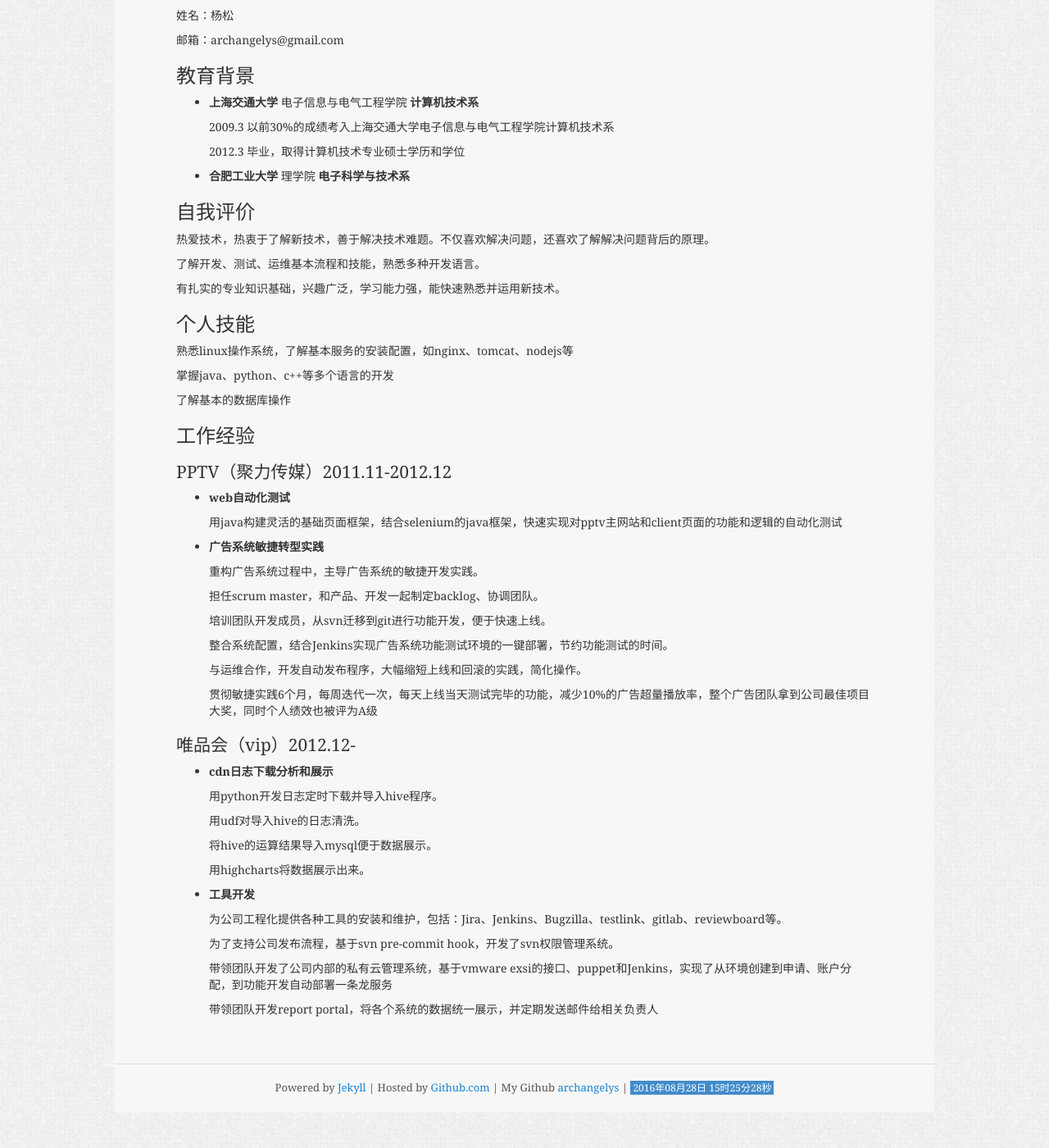
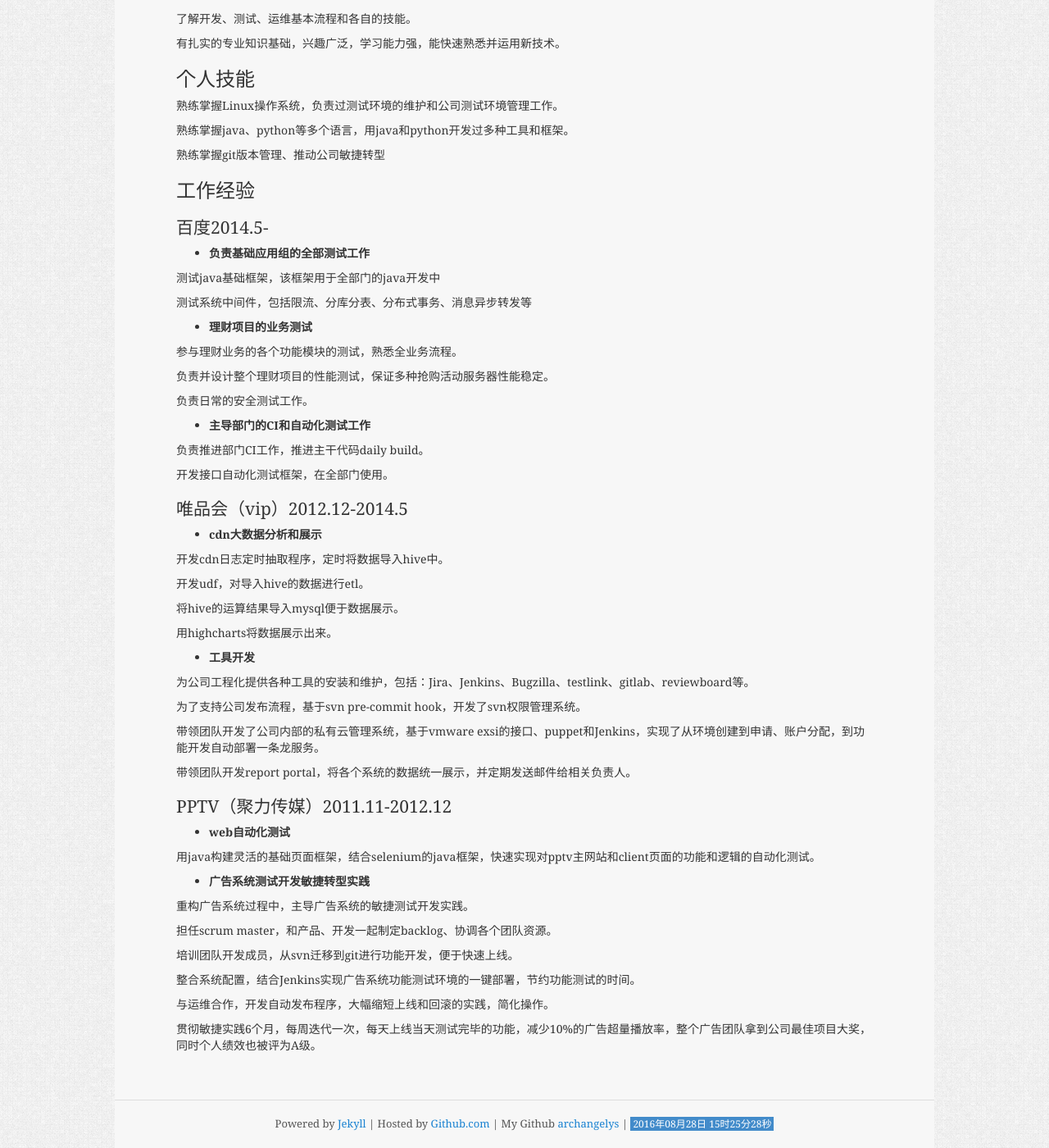
Before and after one commit to archangelys/archangelys.github.io, a Jekyll site: the page built from about.markdown, in a window 1280 px wide and 1400 px high, scrolled down 762 px. Shown: the whole window at 82% size. Built offline with Jekyll 4.4.1, drawn with Linux system fonts in a browser that asks for light colours; Markdown is read by kramdown in place of the engine named in the settings; some of the changed text lies outside the part shown.

Commit message:
renew resume

```diff
--- a/about.markdown
+++ b/about.markdown
@@ -5,7 +5,7 @@
 
 #个人简历
 ##个人信息
-![my photo](/static/resume.jpg "my photo" )
+![my photo](./static/resume.jpg "my photo" )
 
 姓名：杨松
 
@@ -21,63 +21,83 @@
 * **合肥工业大学**  理学院 **电子科学与技术系**
 
 ##自我评价
+熟悉测试领域各种技能，负责过性能测试、安全测试、移动app测试、底层框架测试和CI以及自动化。熟悉测试全流程和多种项目开发测试模式。
 
 热爱技术，热衷于了解新技术，善于解决技术难题。不仅喜欢解决问题，还喜欢了解解决问题背后的原理。
 
-了解开发、测试、运维基本流程和技能，熟悉多种开发语言。
+了解开发、测试、运维基本流程和各自的技能。
 
 有扎实的专业知识基础，兴趣广泛，学习能力强，能快速熟悉并运用新技术。
 
 ##个人技能
 
-熟悉linux操作系统，了解基本服务的安装配置，如nginx、tomcat、nodejs等
+熟练掌握Linux操作系统，负责过测试环境的维护和公司测试环境管理工作。
 
-掌握java、python、c++等多个语言的开发
+熟练掌握java、python等多个语言，用java和python开发过多种工具和框架。
 
-了解基本的数据库操作
+熟练掌握git版本管理、推动公司敏捷转型
+##工作经验
+###百度2014.5-
+* **负责基础应用组的全部测试工作**
 
-##工作经验
+测试java基础框架，该框架用于全部门的java开发中
+
+测试系统中间件，包括限流、分库分表、分布式事务、消息异步转发等
+
+* **理财项目的业务测试**
+
+参与理财业务的各个功能模块的测试，熟悉全业务流程。
+
+负责并设计整个理财项目的性能测试，保证多种抢购活动服务器性能稳定。
+
+负责日常的安全测试工作。
+
+* **主导部门的CI和自动化测试工作**
+
+负责推进部门CI工作，推进主干代码daily build。
+
+开发接口自动化测试框架，在全部门使用。
+
+###唯品会（vip）2012.12-2014.5
+* **cdn大数据分析和展示**
+
+开发cdn日志定时抽取程序，定时将数据导入hive中。
+
+开发udf，对导入hive的数据进行etl。
+
+将hive的运算结果导入mysql便于数据展示。
+
+用highcharts将数据展示出来。
+
+* **工具开发**
+
+为公司工程化提供各种工具的安装和维护，包括：Jira、Jenkins、Bugzilla、testlink、gitlab、reviewboard等。
+
+为了支持公司发布流程，基于svn pre-commit hook，开发了svn权限管理系统。
+
+带领团队开发了公司内部的私有云管理系统，基于vmware exsi的接口、puppet和Jenkins，实现了从环境创建到申请、账户分配，到功能开发自动部署一条龙服务。
+
+带领团队开发report portal，将各个系统的数据统一展示，并定期发送邮件给相关负责人。
 
 ###PPTV（聚力传媒）2011.11-2012.12
 
 * **web自动化测试**
 
-  用java构建灵活的基础页面框架，结合selenium的java框架，快速实现对pptv主网站和client页面的功能和逻辑的自动化测试
+用java构建灵活的基础页面框架，结合selenium的java框架，快速实现对pptv主网站和client页面的功能和逻辑的自动化测试。
 
-* **广告系统敏捷转型实践**
+* **广告系统测试开发敏捷转型实践**
 
-  重构广告系统过程中，主导广告系统的敏捷开发实践。
+重构广告系统过程中，主导广告系统的敏捷测试开发实践。
 
-  担任scrum master，和产品、开发一起制定backlog、协调团队。
+担任scrum master，和产品、开发一起制定backlog、协调各个团队资源。
 
-  培训团队开发成员，从svn迁移到git进行功能开发，便于快速上线。
+培训团队开发成员，从svn迁移到git进行功能开发，便于快速上线。
 
-  整合系统配置，结合Jenkins实现广告系统功能测试环境的一键部署，节约功能测试的时间。
+整合系统配置，结合Jenkins实现广告系统功能测试环境的一键部署，节约功能测试的时间。
 
-  与运维合作，开发自动发布程序，大幅缩短上线和回滚的实践，简化操作。
+与运维合作，开发自动发布程序，大幅缩短上线和回滚的实践，简化操作。
 
-  贯彻敏捷实践6个月，每周迭代一次，每天上线当天测试完毕的功能，减少10%的广告超量播放率，整个广告团队拿到公司最佳项目大奖，同时个人绩效也被评为A级
+贯彻敏捷实践6个月，每周迭代一次，每天上线当天测试完毕的功能，减少10%的广告超量播放率，整个广告团队拿到公司最佳项目大奖，同时个人绩效也被评为A级。
 
-###唯品会（vip）2012.12-
-
-* **cdn日志下载分析和展示**
-
-  用python开发日志定时下载并导入hive程序。
-
-  用udf对导入hive的日志清洗。
-
-  将hive的运算结果导入mysql便于数据展示。
-
-  用highcharts将数据展示出来。
-
-* **工具开发**
-
-  为公司工程化提供各种工具的安装和维护，包括：Jira、Jenkins、Bugzilla、testlink、gitlab、reviewboard等。
-
-  为了支持公司发布流程，基于svn pre-commit hook，开发了svn权限管理系统。
-
-  带领团队开发了公司内部的私有云管理系统，基于vmware exsi的接口、puppet和Jenkins，实现了从环境创建到申请、账户分配，到功能开发自动部署一条龙服务
-
-  带领团队开发report portal，将各个系统的数据统一展示，并定期发送邮件给相关负责人
 
 {% include youyan_comments.md %}
```
